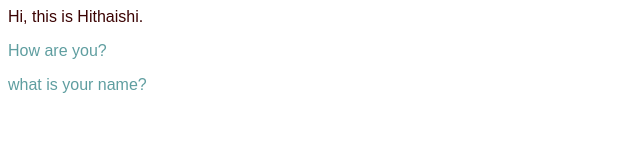
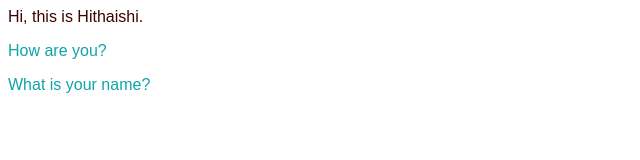
Before and after one commit to hithaishial/html-basics, a plain HTML site: page css.html in a window 1280 px wide. Shown: the full height of the page, 0-640 px from the left. Drawn offline with Linux system fonts and the light colour scheme.

Commit message:
made changes in css

```diff
--- a/css.html
+++ b/css.html
@@ -7,7 +7,7 @@
 
     <style>
         p{
-            color: cadetblue;
+            color: rgb(17, 163, 169);
             font-family:Arial, Helvetica, sans-serif;
 
         }
@@ -15,7 +15,7 @@
 
     <p style= "color:rgb(59, 3, 3);">Hi, this is Hithaishi.</p>
     <p>How are you?</p>
-    <p>what is your name?</p>
+    <p>What is your name?</p>
 
 </body>
 </html>
```
